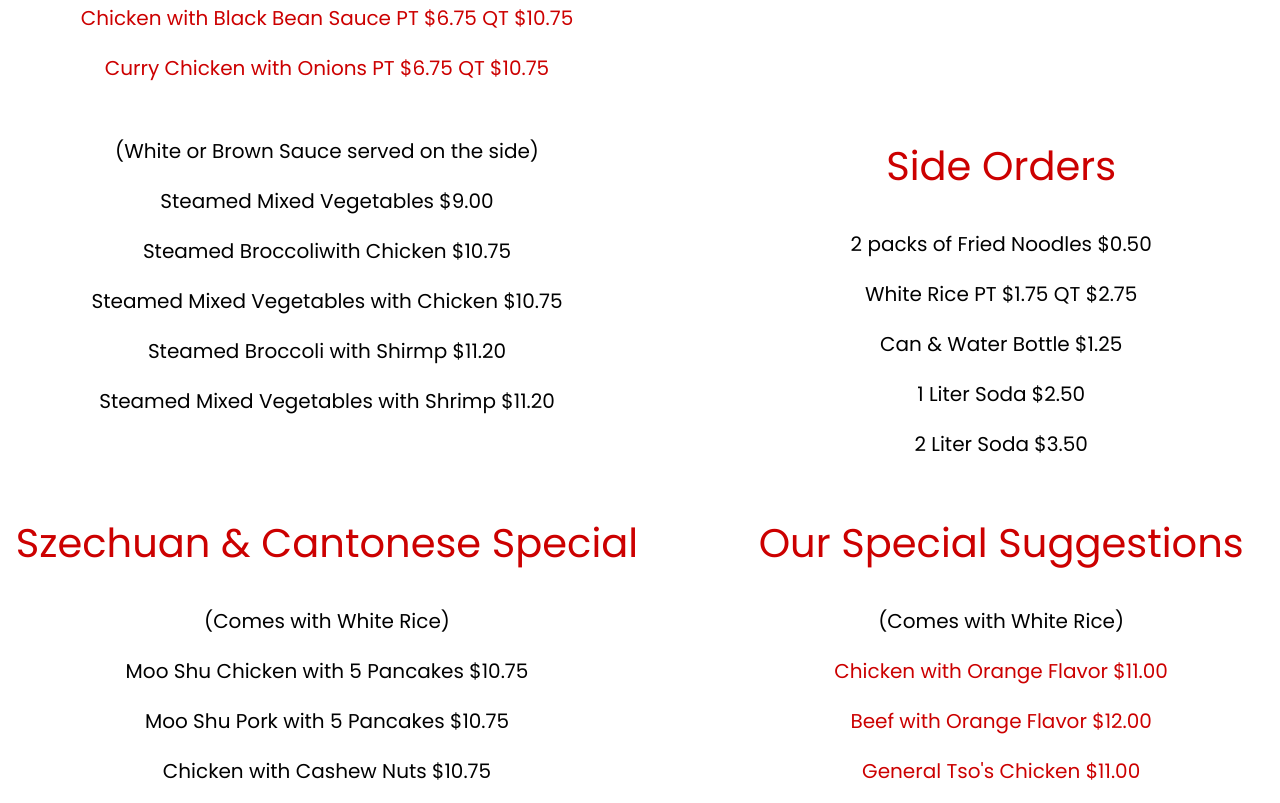
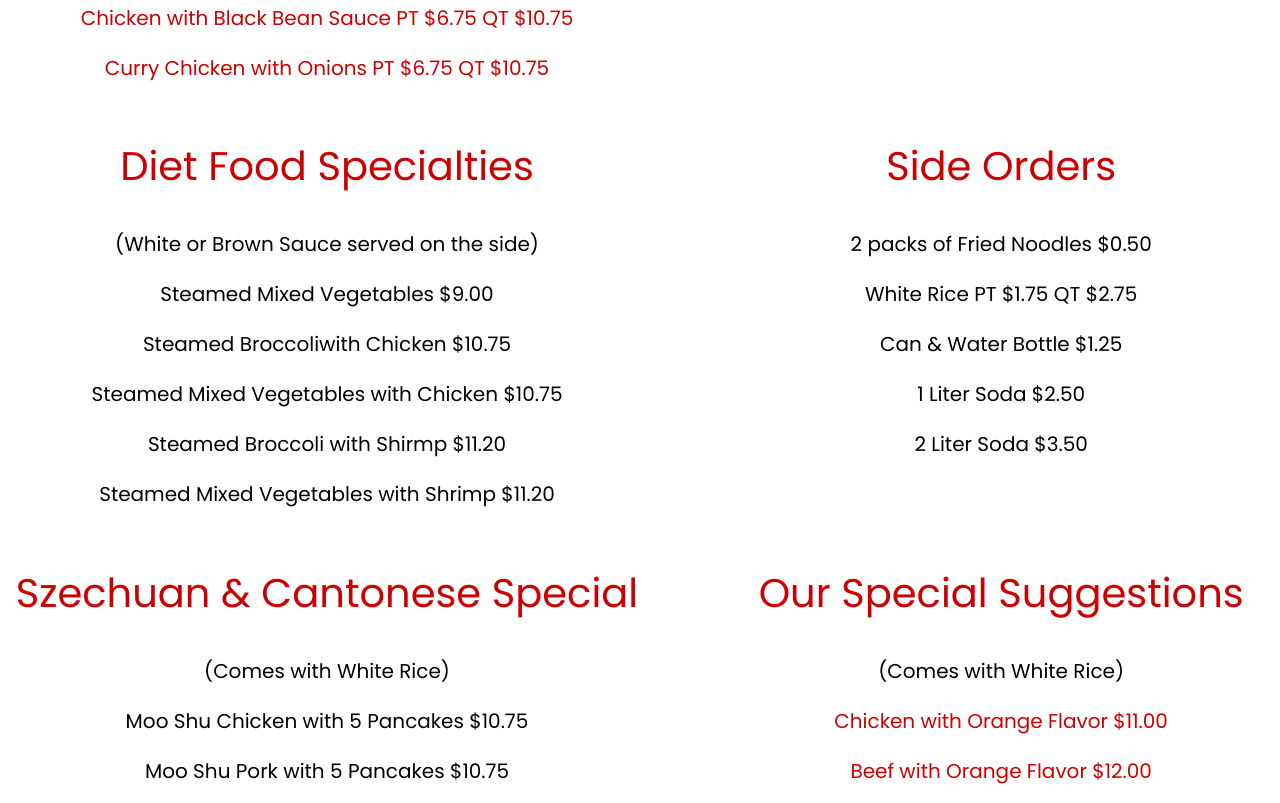
Before and after one commit to Mzhang84/my-projects, a plain HTML site: page Dragon City/menu.html in a window 1280 px wide. Shown: the part 4435-5238 px from the top of the page. Drawn offline with Linux system fonts and the light colour scheme; a web font is replaced by a local one.

Commit message:
Minor additions
added parenthesis and a title

```diff
--- a/Dragon City/menu.html
+++ b/Dragon City/menu.html
@@ -205,7 +205,7 @@
                 </div>
                 <div class="grid-item">
                     <h1>Vegetables</h1>
-                    <h3>Comes with White Rice</h3>
+                    <h3>(Comes with White Rice)</h3>
                     <p><span>String Beans with Garlic Sauce $9.00</span></p>
                     <p><span>Broccoli with Garlic Sauce $9.00</span></p>
                     <p>Mixed Vegetable $9.00</p>
@@ -213,7 +213,7 @@
                     <p><span>Bean Curd Mixed Vegetables with Garlic Sauce $9.00</span></p>
                 </div>
                 <div class = "grid-item">
-                    <h1></h1>
+                    <h1>Diet Food Specialties</h1>
                     <h3>(White or Brown Sauce served on the side)</h3>
                     <p>Steamed Mixed Vegetables $9.00</p>
                     <p>Steamed Broccoliwith Chicken $10.75</p>
@@ -268,7 +268,7 @@
                 </div>
                 <div class="grid-item">
                     <h1>Special Combination Plates</h1>
-                    <h3>Comes with Pork Fried Rice & Egg Roll</h3>
+                    <h3>(Comes with Pork Fried Rice & Egg Roll)</h3>
                     <p>Chicken or Pork Chow Mein$8.95</p>
                     <p>Shrimp Chow Mein $8.95</p>
                     <p>Sweet & Sour Chicken $8.95</p>
```
